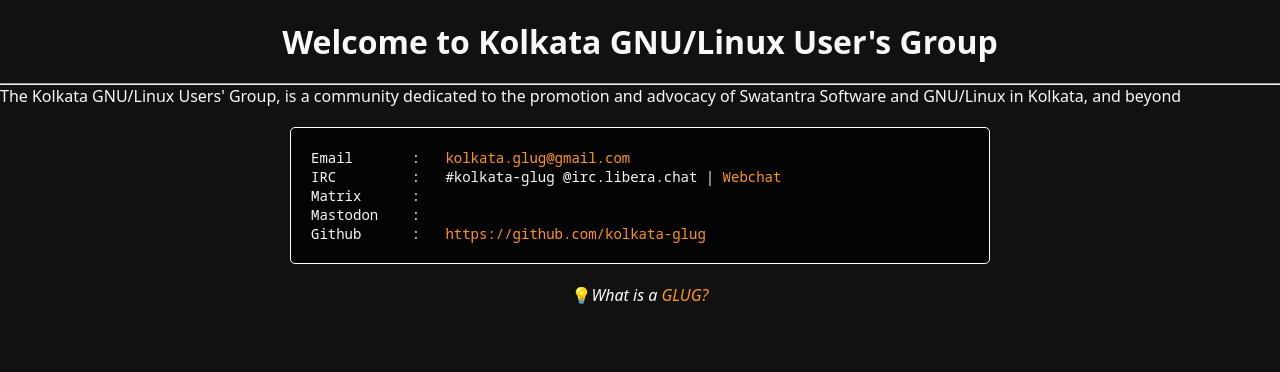
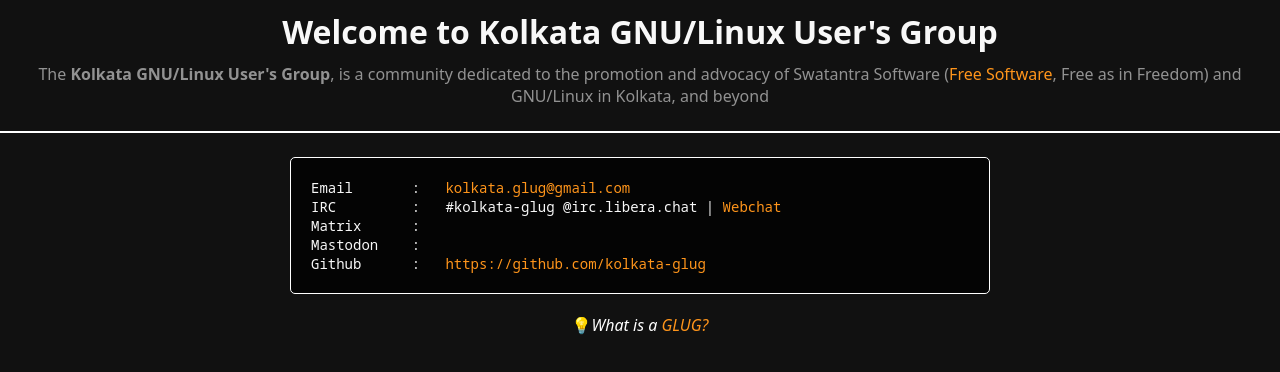
Before and after one commit to kolkata-glug/kolkata-glug.github.io, a website: page index.html in a window 1280 px wide. Drawn offline with Linux system fonts and the light colour scheme.

Commit message:
style: modified the description

```diff
--- a/index.html
+++ b/index.html
@@ -11,8 +11,8 @@
 <body>
     <main>
         <h1>Welcome to Kolkata GNU/Linux User's Group</h1>
+        <p id="description">The <b>Kolkata GNU/Linux User's Group</b>, is a community dedicated to the promotion and advocacy of Swatantra Software (<a href="https://www.gnu.org/philosophy/free-sw.html" target="_blank">Free Software</a>, Free as in Freedom) and GNU/Linux in Kolkata, and beyond</p>
         <hr>
-        The Kolkata GNU/Linux Users' Group, is a community dedicated to the promotion and advocacy of Swatantra Software and GNU/Linux in Kolkata, and beyond
         <pre id="socials">Email       :   <a href="mailto:kolkata.glug@gmail.com">kolkata.glug@gmail.com</a>
 IRC         :   #kolkata-glug @irc.libera.chat | <a href="http://web.libera.chat/?nick=Guest?#kolkata-glug" target="_blank">Webchat</a>
 Matrix      :
--- a/sass/style.sass
+++ b/sass/style.sass
@@ -44,11 +44,23 @@
     width: 1300px
 
 hr
-    color: lighten($col-bg, 50%)
+    // color: lighten($col-bg, 50%)
+    // color: white
+    border: 1px solid white
+    margin: 2.4rem 0
 
 h1
-    margin: 2rem 0
+    margin: 1rem 0
     text-align: center
+
+p
+    margin: 0rem 1rem
+    text-align: center
+    color: darken($col-fg, 40%)
+    font-size: 1.6rem
+    font-weight: 300
+    b
+        font-weight: 700
 
 #socials
     width: 700px
@@ -78,8 +90,7 @@
 
     hr
         width: 95%
-        display: block
-        margin: auto
+        margin: 2rem auto
 
     #socials
         width: 90%
```
Also changed, not shown: styles/index.css, 1 other file.
